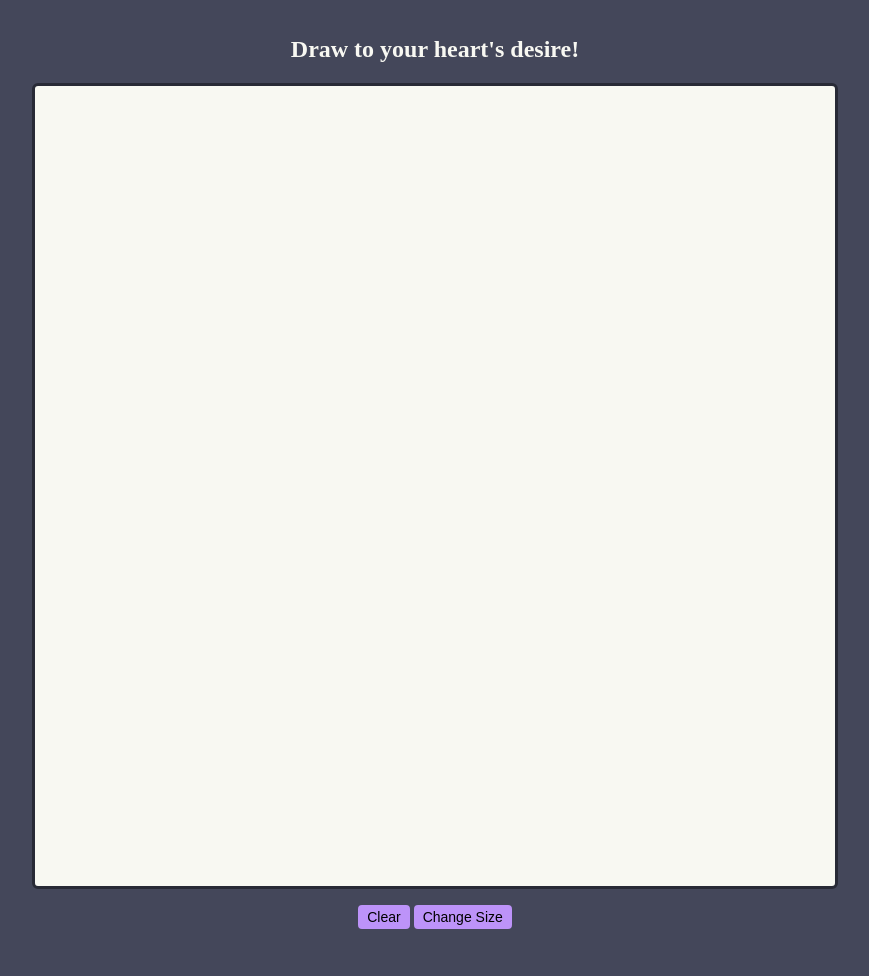
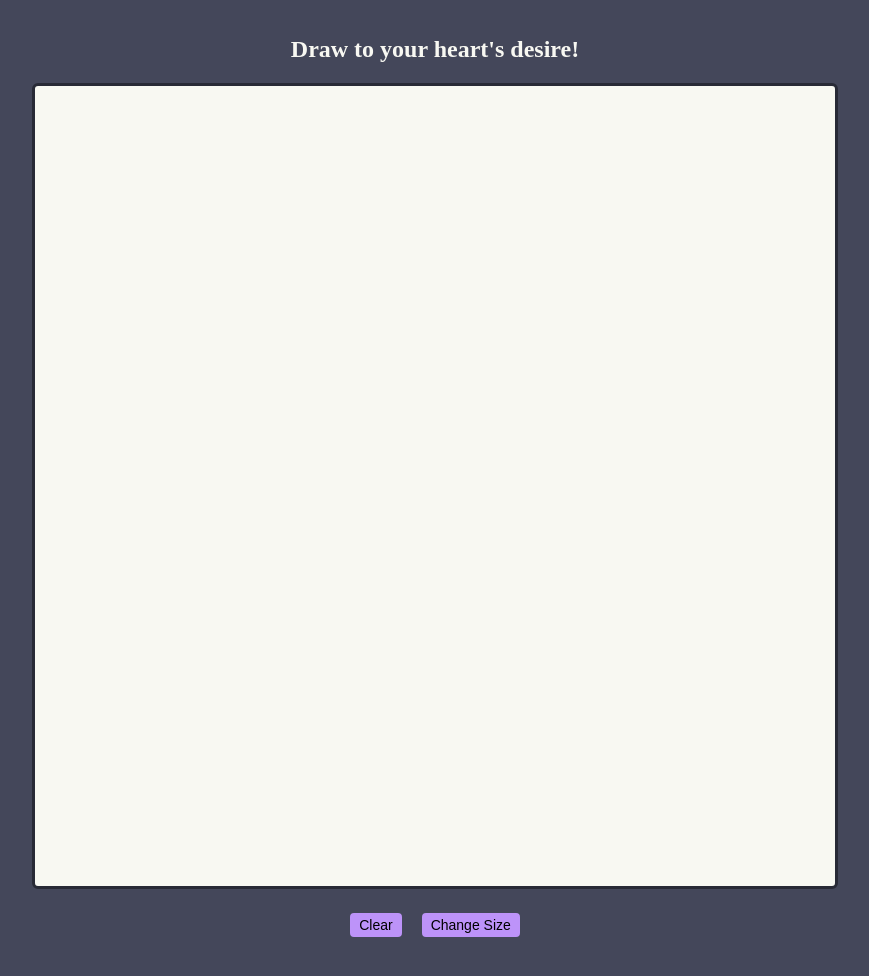
Before and after one commit to aileks/etch-a-sketch, a plain HTML site: page index.html in a window 1280 px wide. Shown: the whole page, without its empty margins (205-1074 px from the left). Drawn offline with Linux system fonts and the light colour scheme.

Commit message:
Small styling changes

```diff
--- a/styles.css
+++ b/styles.css
@@ -9,17 +9,17 @@ body {
     flex-direction: column;
     justify-content: center;
     align-items: center;
-    background: rgb(68, 71, 90);
+    background: #44475a;
     margin: 1rem 1rem;
-    color: rgb(248, 248, 242)
+    color: #f8f8f2;
 }
 
 #grid-container {
     display: grid;
-    background: rgb(248, 248, 242);
+    background: #f8f8f2;
     grid-template-rows: repeat(var(--grid-rows), 1fr);
     grid-template-columns: repeat(var(--grid-cols), 1fr);
-    border: solid rgb(40, 42, 54);
+    border: solid #282a36;
     border-width: 3px;
     border-radius: 6px;
     width: 50rem;
@@ -33,8 +33,19 @@ body {
 }
 
 button {
-    border: solid rgb(189, 147, 249);
+    border: solid #bd93f9;
     border-radius: 4px;
-    background: rgb(189, 147, 249);
+    background: #bd93f9;
     font-size: 14px;
+    margin: 0.5rem;
 }
+
+#clear:hover {
+    border: solid #ff5555;
+    background: #ff5555;
+}
+
+#change-size:hover {
+    border: solid #50fa7b;
+    background: #50fa7b;
+}
```
